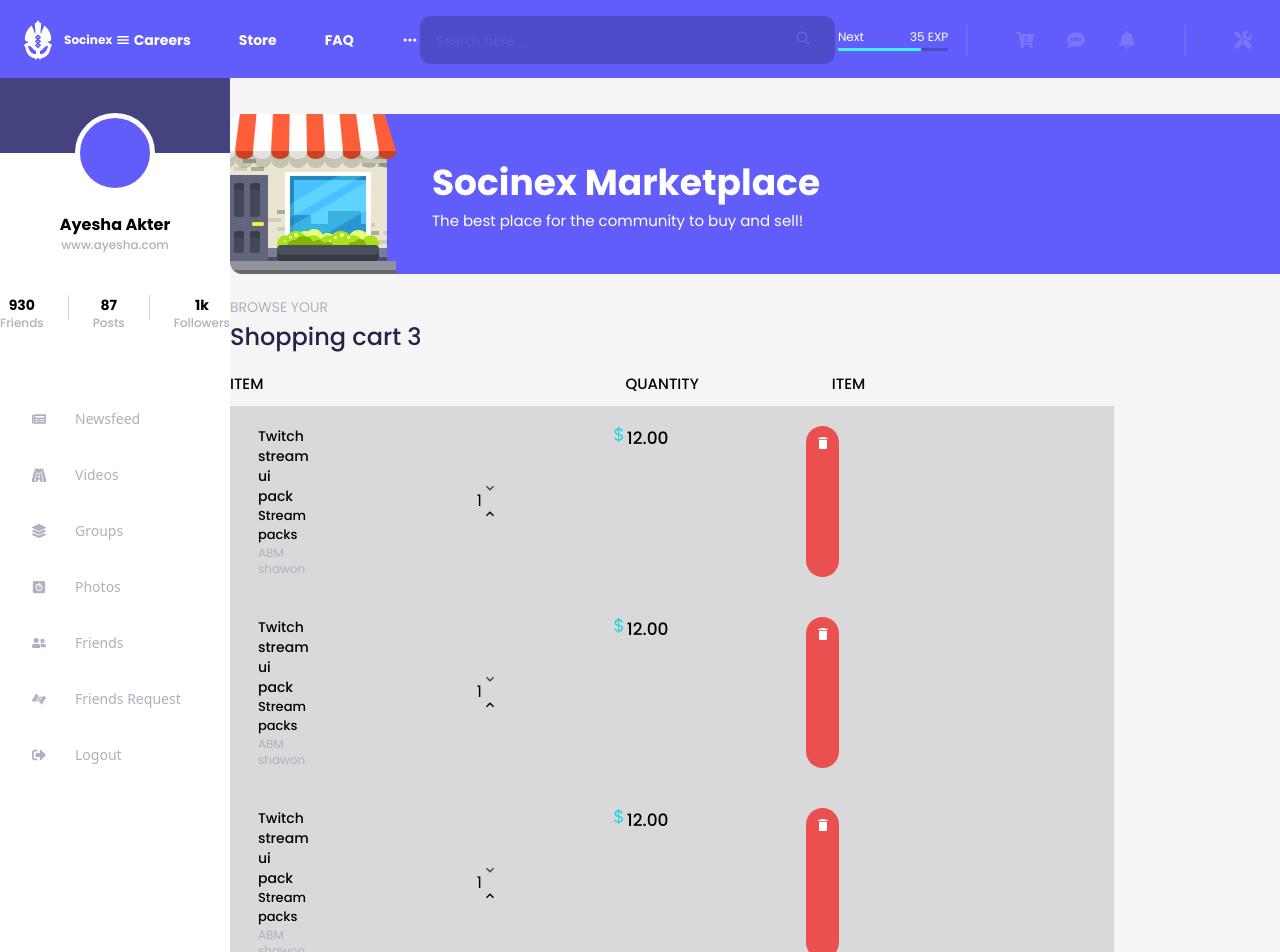
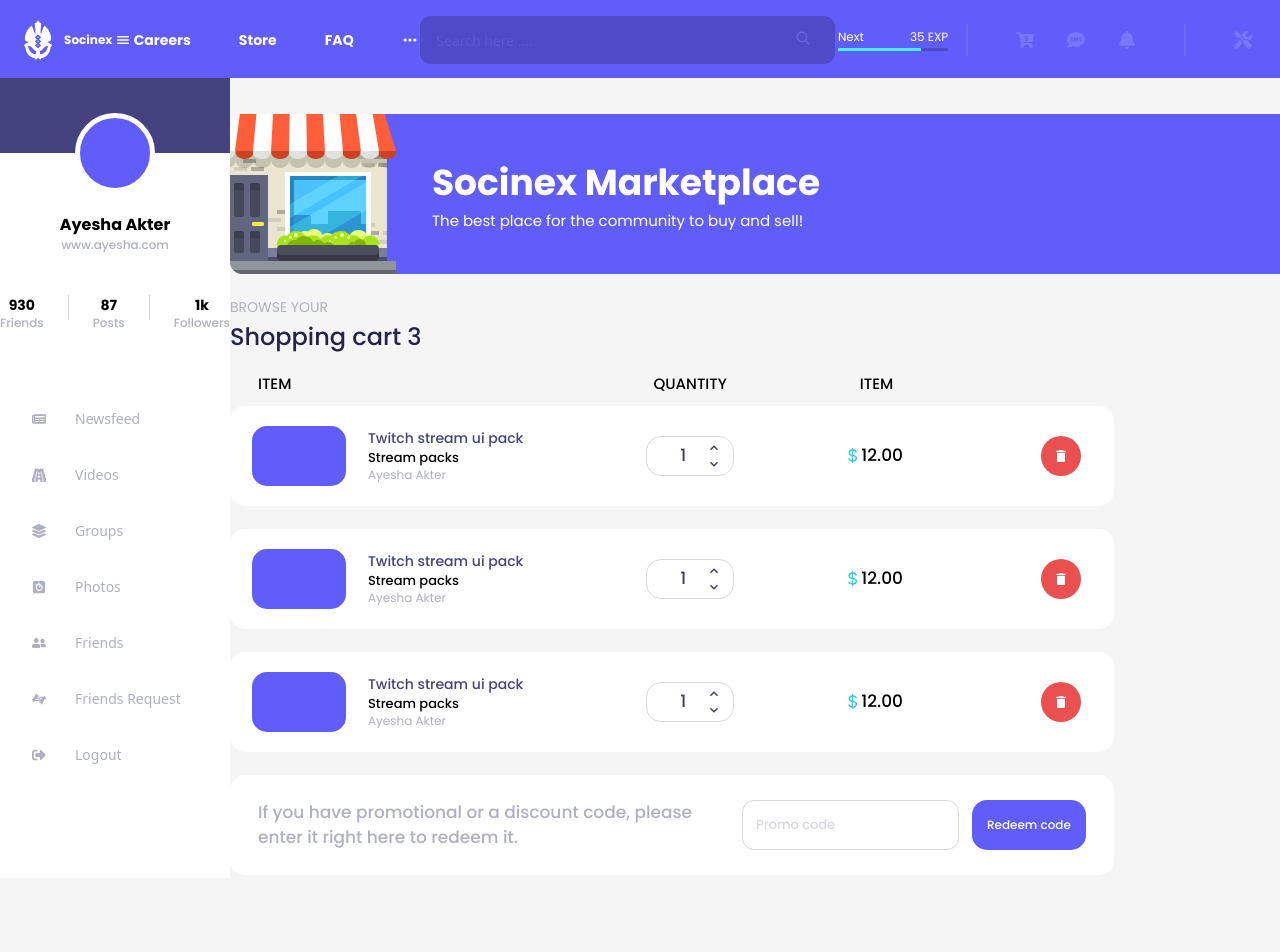
Before and after one commit to ayeshaakter02/Social-Media, a Next.js app in the folder client/: page /cart in a window 1280 px wide. Shown: the top 952 px of the page. After the commit the page ends 878 px from the top, so only its background shows below. Built offline with nearby package versions, Linux system fonts and the light colour scheme.

Commit message:
item card part pixel fixed & promo code part design done

```diff
--- a/client/src/app/(root)/cart/page.jsx
+++ b/client/src/app/(root)/cart/page.jsx
@@ -1,5 +1,6 @@
 import CartHeader from '@/components/Cart/CartHeader'
 import ItemGrid from '@/components/Cart/ItemGrid'
+import PromoCode from '@/components/Cart/PromoCode'
 import MarketPlace from '@/components/common/MarketPlace'
 import React from 'react'
 
@@ -9,6 +10,7 @@
       <MarketPlace />
       <CartHeader/>
       <ItemGrid/>
+      <PromoCode/>
     </div>
   )
 }
--- a/client/src/components/Cart/ItemCard.jsx
+++ b/client/src/components/Cart/ItemCard.jsx
@@ -1,39 +1,52 @@
-import React from 'react'
+"use client";
+
+import React from "react";
 import { MdDelete, MdKeyboardArrowDown, MdKeyboardArrowUp } from "react-icons/md";
 import { BsCurrencyDollar } from "react-icons/bs";
 
 const ItemCard = () => {
   return (
-    <div className='w-221 bg-[#D9D9D9] flex font-poppins py-5 px-7'>
-      <div className="w-68.25 flex justify-between">
-        <div className='w-23.5 h-15 bg-[#615DFA] rounded-[15px]'></div>
+    <div className="w-221 mb-5.75 bg-white rounded-[15px]
+    flex items-center px-5.5 py-5 font-poppins">
+
+      {/* LEFT */}
+      <div className="flex items-center gap-5.5 whitespace-nowrap">
+        <div className="w-23.5 h-15 bg-[#615DFA] rounded-[15px]"></div>
         <div>
-            <h1 className='font-medium text-sm text-[45437F]'>Twitch stream ui pack</h1>
-            <p className='font-medium text-[13px]'>Stream packs</p>
-            <p className='text-[#AFB0C0] font-normal text-xs'>ABM shawon</p>
+          <h1 className="font-medium text-sm text-[#45437F]">
+            Twitch stream ui pack
+          </h1>
+          <p className="font-medium text-[13px]">Stream packs</p>
+          <p className="font-normal text-[#AFB0C0] text-xs">Ayesha Akter</p>
         </div>
-        <div className='border border-[#D9D9D9] rounded-2xl w-24 py-[7.47px] flex items-center ml-30.75 mr-27.75'>
-            <p className='flex justify-center items-center ml-11'>1</p>
-            <div>
-                <div className='w-[9.38px] h-[6.06px] text-[#3E3F5E] mb-[20.94px]'>
-                    <MdKeyboardArrowDown />
-                </div>
-                <div>
-                    <MdKeyboardArrowUp />
       </div>
 
+      {/* MIDDLE */}
+      <div className="flex items-center ml-30.75 gap-27.5 mr-34.5">
+
+        {/* Quantity */}
+        <div className="border border-[#D9D9D9] rounded-[15px] px-2.75 pl-8.25 py-0.75 flex items-center gap-5">
+          <p className="text-[#3E3F5E] font-medium text-[17px]">1</p>
+
+          <div className="flex flex-col text-[#3E3F5E]">
+            <MdKeyboardArrowUp className="cursor-pointer" />
+            <MdKeyboardArrowDown className="cursor-pointer" />
           </div>
         </div>
-        <div className="flex font-medium text-[17px]">
-            <div className='text-[#23D2E2] mb-1'><BsCurrencyDollar /></div>
+
+        {/* Price */}
+        <div className="flex items-center text-[17px] font-medium">
+          <BsCurrencyDollar className="text-[#23D2E2]" />
           <p>12.00</p>
         </div>
-        <div className="flex bg-[#EA5050] rounded-full pt-2.25 pl-2.25 pr-2 pb-2 text-white ml-34.5">
+      </div>
+
+      {/* DELETE */}
+      <button className="bg-[#EA5050] text-white p-3 rounded-full">
         <MdDelete />
+      </button>
     </div>
-      </div>
-    </div>
-  )
-}
+  );
+};
 
-export default ItemCard
+export default ItemCard;
--- a/client/src/components/Cart/ItemGrid.jsx
+++ b/client/src/components/Cart/ItemGrid.jsx
@@ -4,7 +4,7 @@
 const ItemGrid = () => {
   return (
     <div className='font-poppins'>
-      <div className="flex w-161.25 mt-3.25 mb-2.5">
+      <div className="flex w-161.25 mt-3.25 mb-2.5 ml-7">
         <p className='font-medium text-[15px]'>ITEM</p>
         <p className='font-medium text-[15px] ml-90.5 mr-33.25'>QUANTITY</p>
         <p className='font-medium text-[15px]'>ITEM</p>
--- /dev/null
+++ b/client/src/components/Cart/PromoCode.jsx
@@ -0,0 +1,35 @@
+"use client";
+import React from 'react'
+
+const PromoCode = () => {
+  return (
+    <div className="w-221 bg-white rounded-[15px]
+    flex flex-col md:flex-row items-center px-7 pt-6.25 pb-6 font-poppins">
+
+      {/* Text */}
+      <p className="text-[#AFB0C0] text-[17px] font-medium w-108.75">
+        If you have promotional or a discount code, please
+enter it right here to redeem it.
+      </p>
+
+      {/* Input + Button */}
+      <div className="ml-12.25 flex gap-3.25">
+
+        <input
+          type="text"
+          placeholder="Promo code"
+          className="w-54.25 px-3.25 py-3.5 rounded-xl text-[#AFB0C0]
+          border border-[#D9D9D9] focus:outline-none text-[13px] font-medium"
+        />
+
+        <button className="bg-[#615DFA] text-white
+        p-3.75 rounded-[15px] text-xs font-medium whitespace-nowrap">
+          Redeem code
+        </button>
+
+      </div>
+    </div>
+  )
+}
+
+export default PromoCode
```
Lines whose indentation alone changed are shown as unchanged.
